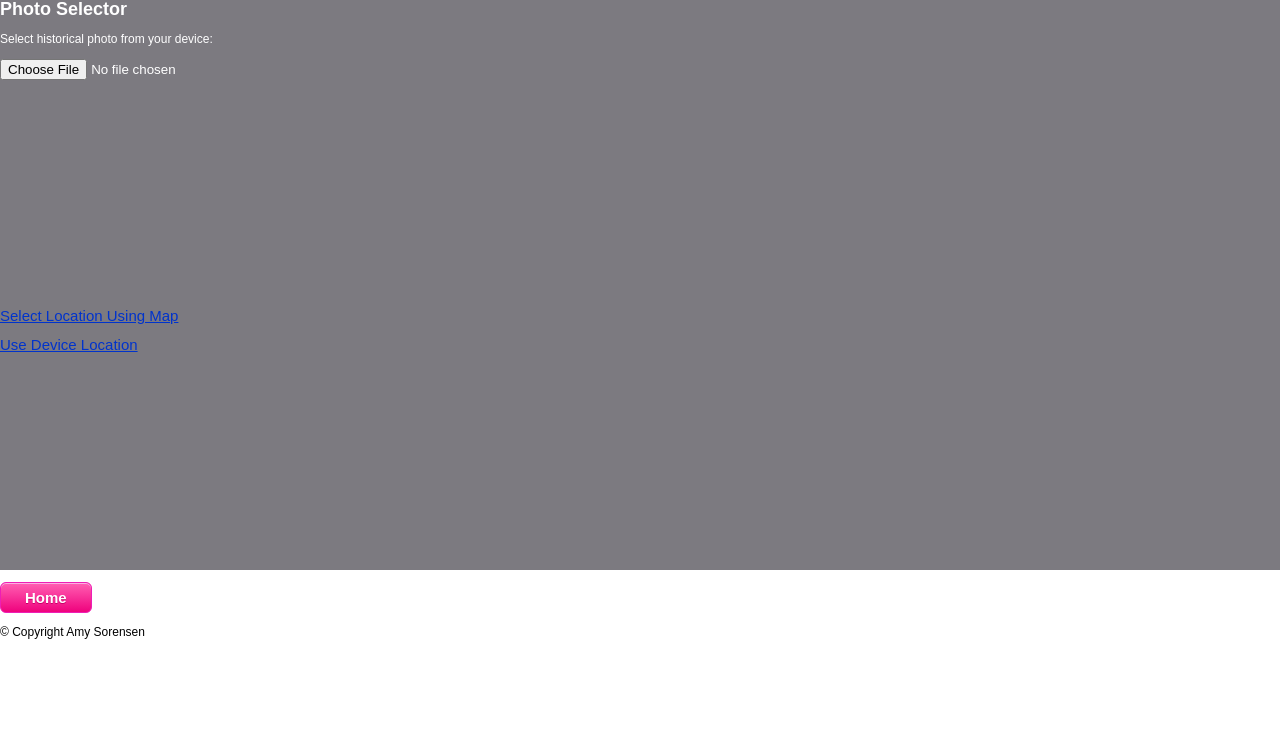
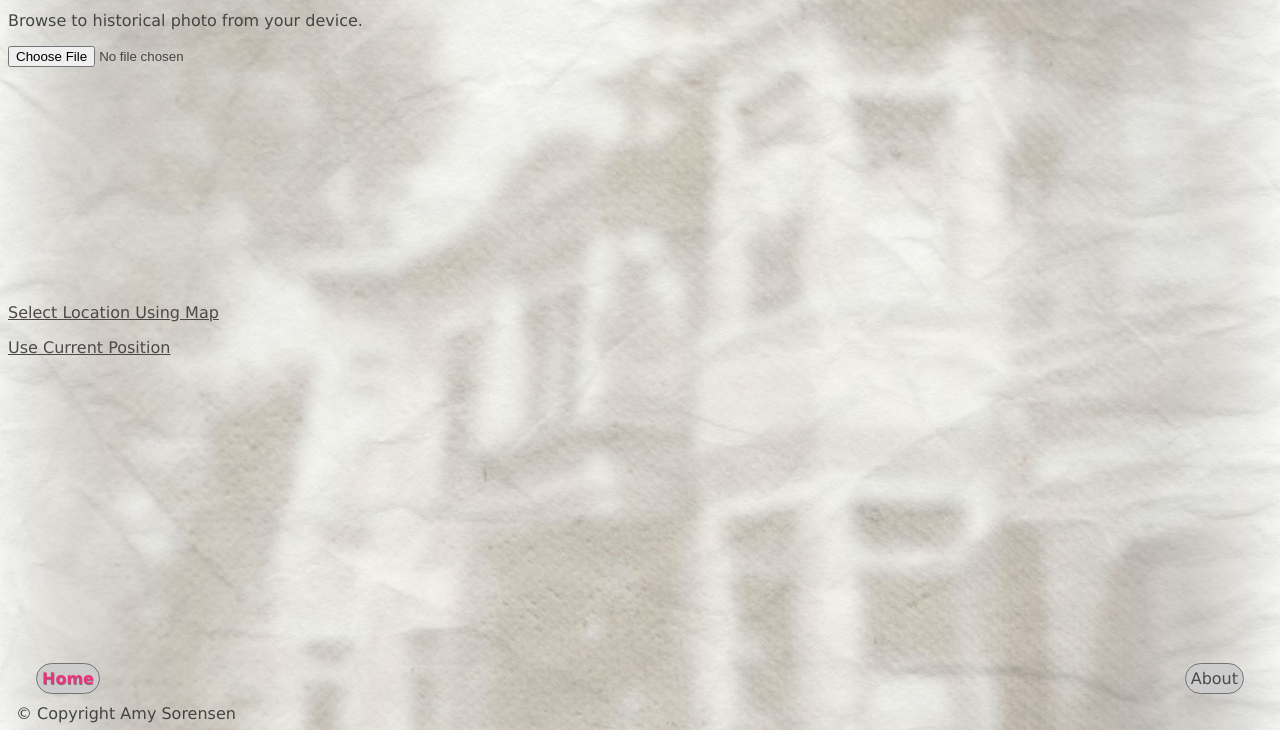
Before and after one commit to AmyRS/HistoryLocator, a plain HTML site: page start.html in a window 1280 px wide. Shown: the part 70-800 px from the top of the page. Drawn offline with Linux system fonts and the light colour scheme.

Commit message:
CSS Overhaul
CSS updates. Background imagery. Locations for links.

```diff
--- a/mobile.css
+++ b/mobile.css
@@ -1,124 +1,90 @@
-html,body {
-	font: 12px/15px sans-serif;
-	background:#7C7A80;
-	color: #FFFFFF;
-	padding: 0;
-	margin: 0;
-	height:100%;
+body {
+ font-family: Geneva, serif;
+ font-size: 16px;
+ color:#444444;
+ height:80%;
+ background: url(images/Background00.jpg) no-repeat center center fixed;
+ -webkit-background-size: cover;
+ -moz-background-size: cover;
+ -o-background-size: cover;
+ background-size: cover;
 }
 
-header{
-	background:#FFFFFF;
-	color:#000000;
-	height: 20%;
-	padding: 5px;
+
+
+footer {
+	text-align:center;
+	position: absolute;
+    right: 0;
+    bottom: 0;
+    left: 0;
+    padding: 1rem;
+    text-align: center;
 }
 
-header, body, footer{
-	min-width: 100%;
+button {
+	margin: 10px;
+	padding: 10px;
+}
+
+section{
+	padding: 15px;
+
+}
+
+h1{
+	text-align: center;
+}
+
+a{
+	color: #4D4949;
+	text-emphasis: strong;
 }
 
 #map{
-	height: 300px;
-	width: 300px;
+	width: 100%;
+	height: 55vh;
 }
 
-#wrapper{
-	min-height: 100%;
-	position: relative;
-}
-
-#content{
-	padding-bottom:100px;
-}
-
-footer{
-	position:absolute;
-	left:0;
-	bottom:0;
-	background:#FFFFFF;
-	color:#000000;
-	height: 20%;
+#MAIN{
+	color:#EB337D;
+	text-shadow: .5px 1px 1px #808080;
 	width: 100%;
 }
 
-a:link{
-	color:#0033CC;
-	font-size: 15px;
+#LetsDoThis{
+	font-size: 20px;
 }
 
-a:visited{
-	color:#000000;
-	font-size:15px;
+
+#HOME{
+	font-size: 16px;
+	text-shadow: .5px .5px .5px #808080;
+	color:#EB337D;
+	text-decoration: none;
+	font-weight: bold;
+	border: 1px solid #737373;
+	border-radius: 3em;
+	background-color:#CCCCCC;
+	padding: 5px;
+	float: left;
+	margin: 20px;
+	}
+
+#aboutApp{
+	text-decoration:none;
+	border: 1px solid #737373;
+	border-radius: 3em;
+	background-color:#CCCCCC;
+	padding: 5px;
+	float: right;
+	margin: 20px;
 }
 
-h1{
-	font-weight: normal;
+#copy{
+	position: relative #footer;
+	position: absolute;
+	bottom: 0;
+	height: 10px;
+	padding 0px;
 }
-
-input[type="button"] {
-	-moz-box-shadow:inset 0px 1px 0px 0px #fbafe3;
-	-webkit-box-shadow:inset 0px 1px 0px 0px #fbafe3;
-	box-shadow:inset 0px 1px 0px 0px #fbafe3;
-	background:-webkit-gradient(linear, left top, left bottom, color-stop(0.05, #ff5bb0), color-stop(1, #ef027d));
-	background:-moz-linear-gradient(top, #ff5bb0 5%, #ef027d 100%);
-	background:-webkit-linear-gradient(top, #ff5bb0 5%, #ef027d 100%);
-	background:-o-linear-gradient(top, #ff5bb0 5%, #ef027d 100%);
-	background:-ms-linear-gradient(top, #ff5bb0 5%, #ef027d 100%);
-	background:linear-gradient(to bottom, #ff5bb0 5%, #ef027d 100%);
-	filter:progid:DXImageTransform.Microsoft.gradient(startColorstr='#ff5bb0', endColorstr='#ef027d',GradientType=0);
-	background-color:#ff5bb0;
-	-moz-border-radius:6px;
-	-webkit-border-radius:6px;
-	border-radius:6px;
-	border:1px solid #ee1eb5;
-	display:inline-block;
-	cursor:pointer;
-	color:#ffffff;
-	font-family:Arial;
-	font-size:15px;
-	font-weight:bold;
-	padding:6px 24px;
-	text-decoration:none;
-	text-shadow:0px 1px 0px #c70067;
-}
-
-input[type="button"]:hover {
-	background:-webkit-gradient(linear, left top, left bottom, color-stop(0.05, #ef027d), color-stop(1, #ff5bb0));
-	background:-moz-linear-gradient(top, #ef027d 5%, #ff5bb0 100%);
-	background:-webkit-linear-gradient(top, #ef027d 5%, #ff5bb0 100%);
-	background:-o-linear-gradient(top, #ef027d 5%, #ff5bb0 100%);
-	background:-ms-linear-gradient(top, #ef027d 5%, #ff5bb0 100%);
-	background:linear-gradient(to bottom, #ef027d 5%, #ff5bb0 100%);
-	filter:progid:DXImageTransform.Microsoft.gradient(startColorstr='#ef027d', endColorstr='#ff5bb0',GradientType=0);
-	background-color:#ef027d;
-}
-
-input[type="button"]:active {
-	position:relative;
-	top:1px;
-}
-
-#map{
-	height:300px;
-	width: 300px;
-}
-
-.custom-popup .leaflet-popup-content-wrapper {
-  background:#ffffff;
-  color:#000000;
-  font-size:16px;
-  line-height:24px;
-  }
-.custom-popup .leaflet-popup-content-wrapper a {
-  color:rgba(255,255,255,0.5);
-  }
-.custom-popup .leaflet-popup-tip-container {
-  width:30px;
-  height:15px;
-  }
-.custom-popup .leaflet-popup-tip {
-  border-left:15px solid transparent;
-  border-right:15px solid transparent;
-  border-top:15px solid #2c3e50;
-  }
--- /dev/null
+++ b/mobile_00.css
@@ -0,0 +1,121 @@
+html,body {
+	font: 12px/15px sans-serif;
+	background:#7C7A80;
+	color: #FFFFFF;
+	padding: 0;
+	margin: 0;
+	height:100%;
+}
+
+header{
+	background:#FFFFFF;
+	color:#000000;
+	height: 20%;
+	padding: 5px;
+}
+
+header, body, footer{
+	min-width: 100%;
+}
+
+}
+
+#wrapper{
+	min-height: 100%;
+	position: relative;
+}
+
+#content{
+	padding-bottom:100px;
+}
+
+footer{
+	position:absolute;
+	left:0;
+	bottom:0;
+	background:#FFFFFF;
+	color:#000000;
+	height: 20%;
+	width: 100%;
+}
+
+a:link{
+	color:#0033CC;
+	font-size: 15px;
+}
+
+a:visited{
+	color:#000000;
+	font-size:15px;
+}
+
+h1{
+	font-weight: normal;
+}
+
+input[type="button"] {
+	-moz-box-shadow:inset 0px 1px 0px 0px #fbafe3;
+	-webkit-box-shadow:inset 0px 1px 0px 0px #fbafe3;
+	box-shadow:inset 0px 1px 0px 0px #fbafe3;
+	background:-webkit-gradient(linear, left top, left bottom, color-stop(0.05, #ff5bb0), color-stop(1, #ef027d));
+	background:-moz-linear-gradient(top, #ff5bb0 5%, #ef027d 100%);
+	background:-webkit-linear-gradient(top, #ff5bb0 5%, #ef027d 100%);
+	background:-o-linear-gradient(top, #ff5bb0 5%, #ef027d 100%);
+	background:-ms-linear-gradient(top, #ff5bb0 5%, #ef027d 100%);
+	background:linear-gradient(to bottom, #ff5bb0 5%, #ef027d 100%);
+	filter:progid:DXImageTransform.Microsoft.gradient(startColorstr='#ff5bb0', endColorstr='#ef027d',GradientType=0);
+	background-color:#ff5bb0;
+	-moz-border-radius:6px;
+	-webkit-border-radius:6px;
+	border-radius:6px;
+	border:1px solid #ee1eb5;
+	display:inline-block;
+	cursor:pointer;
+	color:#ffffff;
+	font-family:Arial;
+	font-size:15px;
+	font-weight:bold;
+	padding:6px 24px;
+	text-decoration:none;
+	text-shadow:0px 1px 0px #c70067;
+}
+
+input[type="button"]:hover {
+	background:-webkit-gradient(linear, left top, left bottom, color-stop(0.05, #ef027d), color-stop(1, #ff5bb0));
+	background:-moz-linear-gradient(top, #ef027d 5%, #ff5bb0 100%);
+	background:-webkit-linear-gradient(top, #ef027d 5%, #ff5bb0 100%);
+	background:-o-linear-gradient(top, #ef027d 5%, #ff5bb0 100%);
+	background:-ms-linear-gradient(top, #ef027d 5%, #ff5bb0 100%);
+	background:linear-gradient(to bottom, #ef027d 5%, #ff5bb0 100%);
+	filter:progid:DXImageTransform.Microsoft.gradient(startColorstr='#ef027d', endColorstr='#ff5bb0',GradientType=0);
+	background-color:#ef027d;
+}
+
+input[type="button"]:active {
+	position:relative;
+	top:1px;
+}
+
+#map{
+	height:300px;
+	width: 300px;
+}
+
+.custom-popup .leaflet-popup-content-wrapper {
+  background:#ffffff;
+  color:#000000;
+  font-size:16px;
+  line-height:24px;
+  }
+.custom-popup .leaflet-popup-content-wrapper a {
+  color:rgba(255,255,255,0.5);
+  }
+.custom-popup .leaflet-popup-tip-container {
+  width:30px;
+  height:15px;
+  }
+.custom-popup .leaflet-popup-tip {
+  border-left:15px solid transparent;
+  border-right:15px solid transparent;
+  border-top:15px solid #2c3e50;
+  }
--- a/start.html
+++ b/start.html
@@ -21,13 +21,11 @@
 		<script src="importPhotos.js"></script>
 		<div>
 			<header>
-				<h1>History Locator</h1>
+				<h1>Select Photo to Locate</h1>
 			</header>
-			<h2>
-				Photo Selector
-			</h2>
+
 				<p>
-				Select historical photo from your device:
+				Browse to historical photo from your device.
 				</p>
 				<p>
 				<!--<input type="file" id="picFile" accept="image/*" onchange="picChange(event)"/> -->
@@ -63,16 +61,17 @@
 					<a href="mapLocate.html">Select Location Using Map</a>
 				</p>
 				<p>
-					<a href="gnssLocate.html">Use Device Location</a>
+					<a href="gnssLocate.html">Use Current Position</a>
 				</p>
+
+
+
 			<footer>
-				<p>
-					<input name="Home" type="button" value="Home" onclick="parent.location='index.html'" />
-				</p>
-				<p>
-					&copy; Copyright Amy Sorensen
-				</p>
+				<p><a id="HOME" href="index.html">Home</a></p>
+				<p id="copy">&copy; Copyright Amy Sorensen</p>
+				<p><a id="aboutApp" href="about.html">About</a></p>
 			</footer>
+
 		</div>
 	</body>
 </html>
```
Also changed, not shown: ExportCSV.html (+1 -1 lines), about.html (+5 -6 lines), gnssLocate.html (+43 -36 lines), index.html (+9 -15 lines), mapLocate.html (+12 -12 lines), images/Background.jpg (added), images/Background00.jpg (added).
